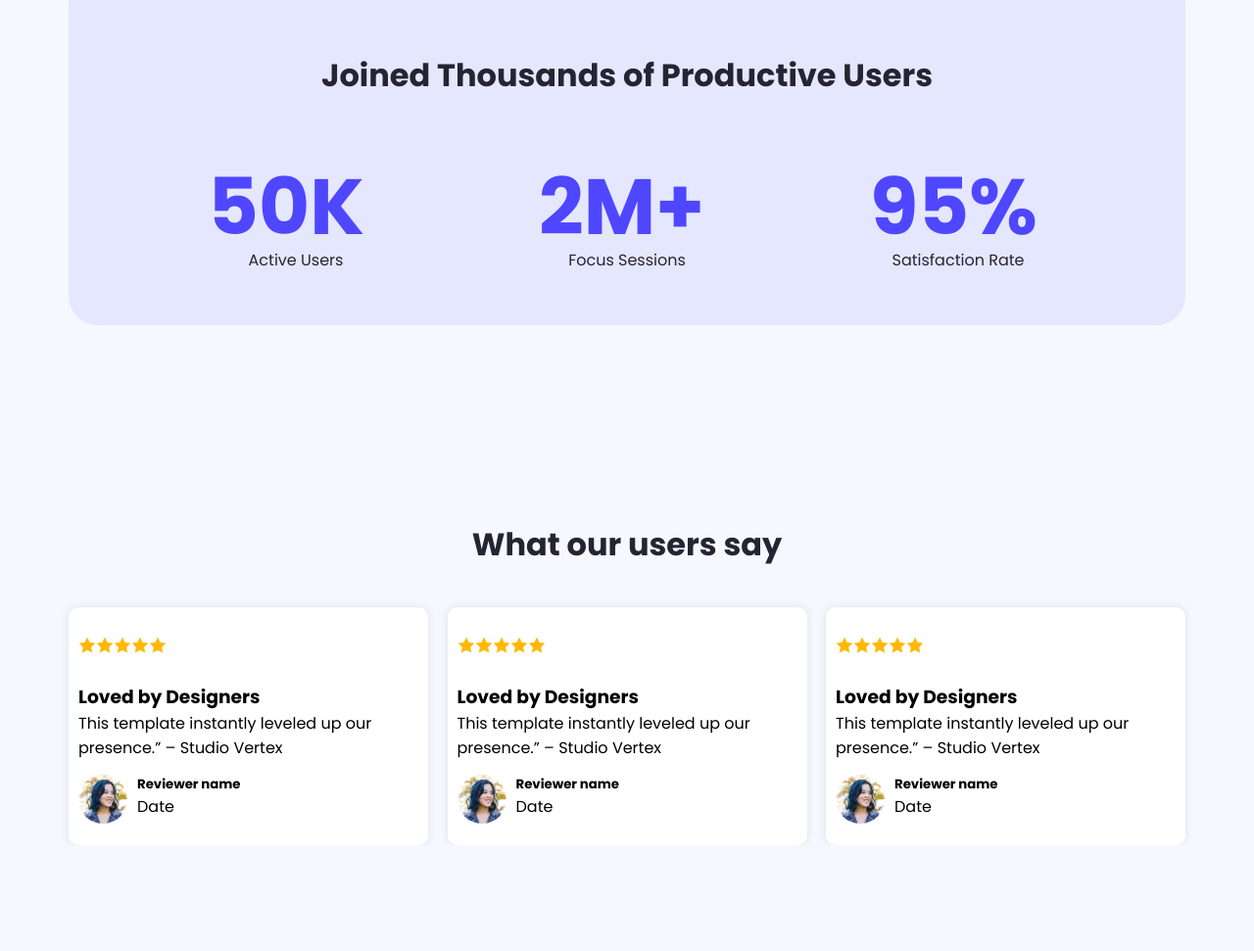
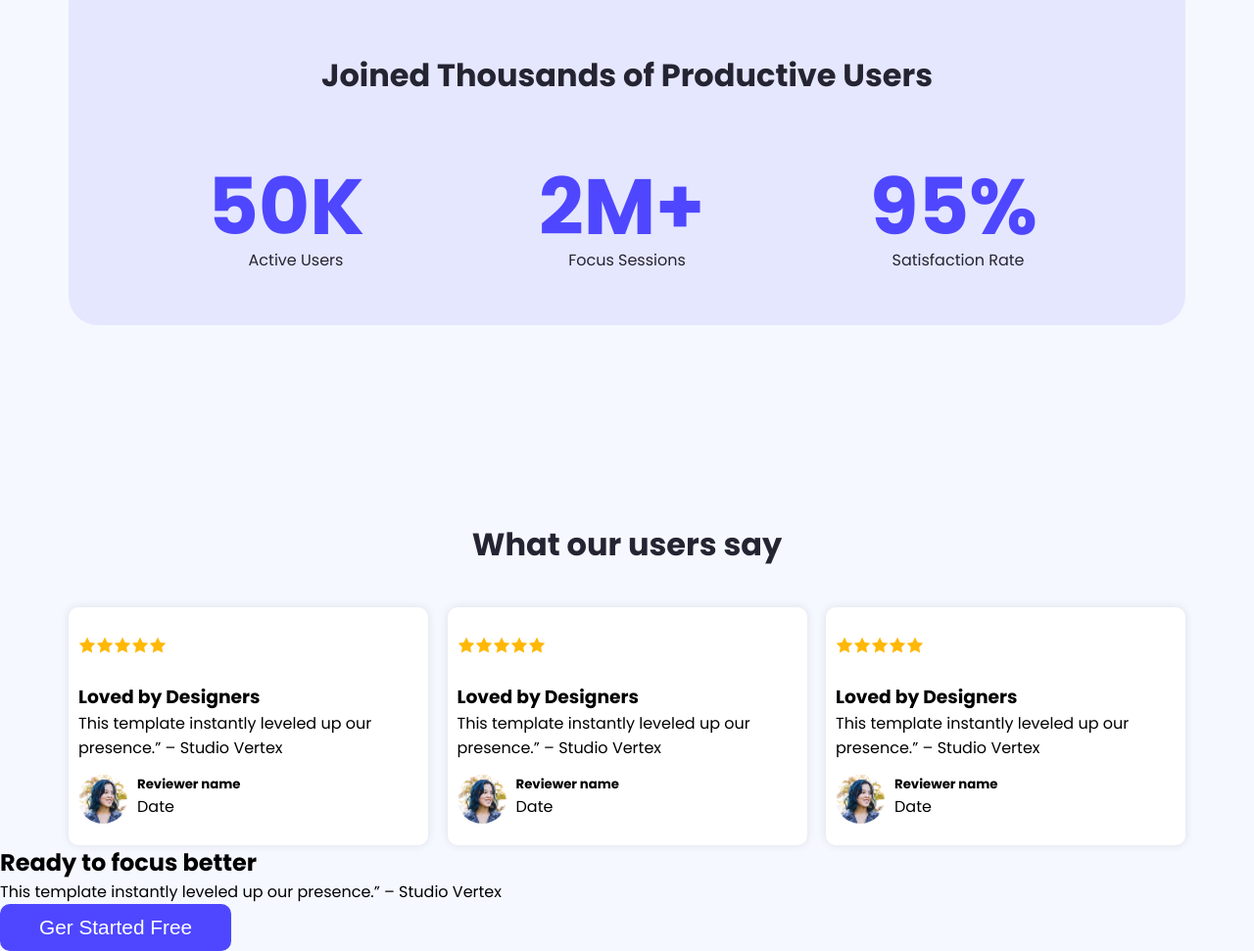
Before and after one commit to sawon687/sawon687-web-dev-portfolio-assignment-01, a plain HTML site: page index.html in a window 1280 px wide. Shown: the part 1454-2425 px from the top of the page at 98% size. Before the commit the page ends 2317 px from the top, so only its background shows below. Drawn offline with Linux system fonts and the light colour scheme.

Commit message:
added action section lef-side text &rig-side b-img

```diff
--- a/index.html
+++ b/index.html
@@ -137,6 +137,18 @@
             </div>
               </section>
                  <!-- user review and card section end -->
+
+                 <!-- Ready to focus better start -->
+                  <section>
+                    <div class="contanier">
+                        <h1>Ready to focus better</h1>
+                        <p>This template instantly leveled up our presence.” – Studio Vertex</p>
+                        <button class="btn">Ger Started Free</button>
+                        <div class="back-imgcontanier">
+
+                        </div>
+                    </div>
+                  </section>
     </main>
 </body>
 </html>
--- a/styless/index.css
+++ b/styless/index.css
@@ -172,7 +172,7 @@ nav ul li   {
 }
 /*   Productive Users section end  */
 
-/* user review and card section style */
+/* user review and card section style start */
 
 .card{
        width: 367px;
@@ -210,3 +210,4 @@ nav ul li   {
 .margin-top{
     margin-top: 0px;
 }
+/* user review and card section style end */
```
